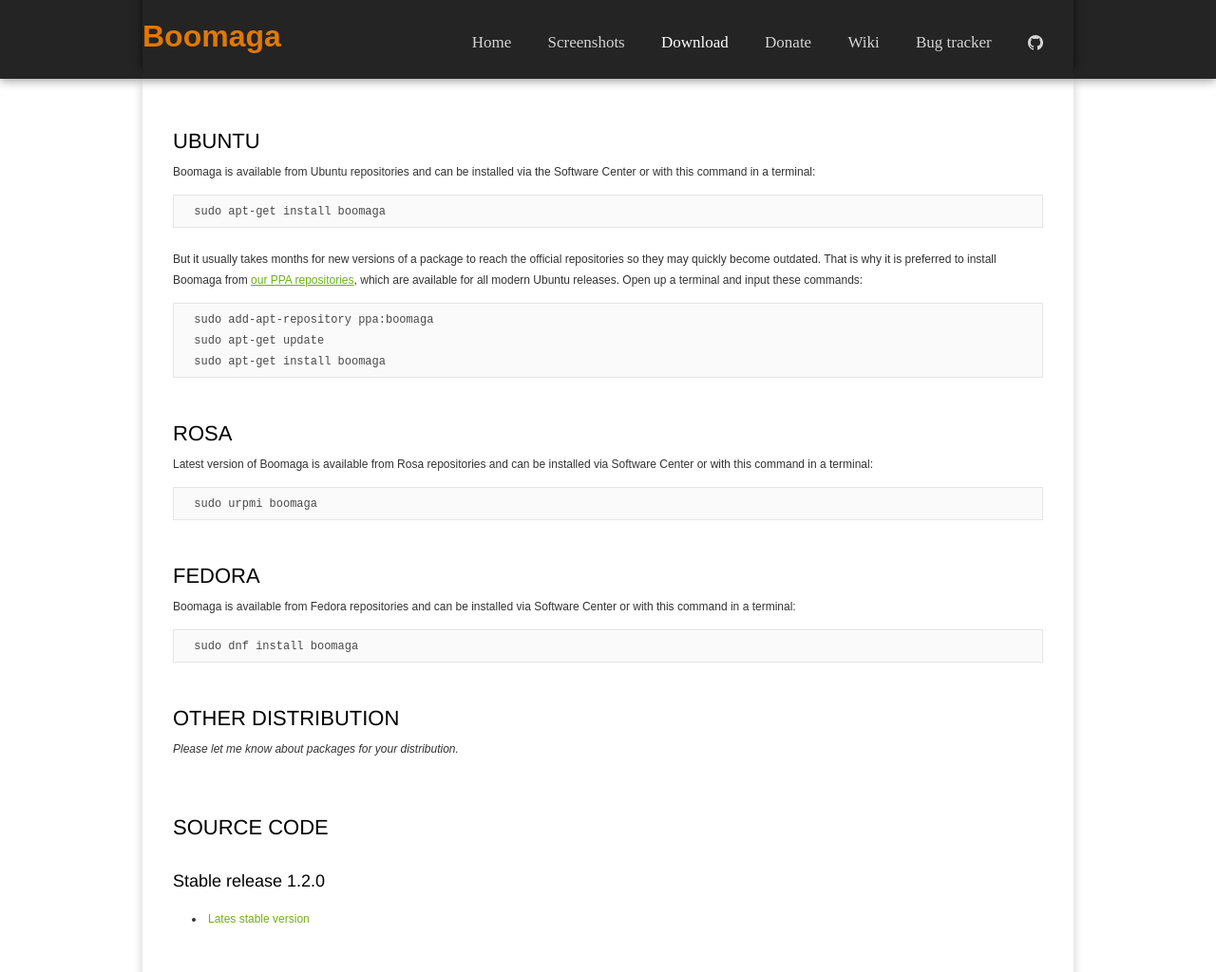
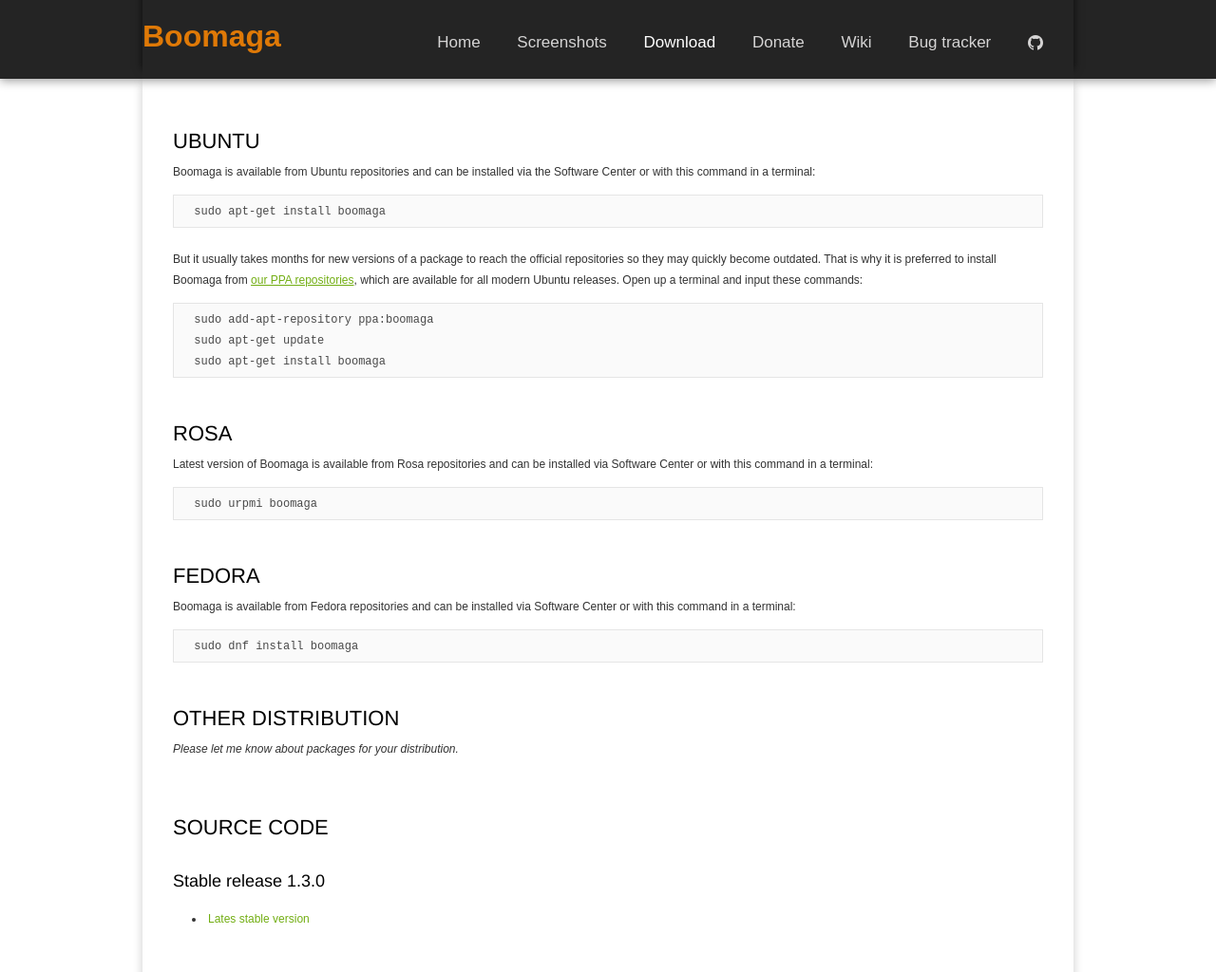
Before and after one commit to Boomaga/Boomaga.github.io, a Jekyll site: the page built from download/index.md, in a window 1280 px wide. Shown: the top 1024 px of the page at 95% size. Built offline with Jekyll 4.4.1, drawn with Linux system fonts in a browser that asks for light colours; some web fonts are replaced.

```diff
--- a/_config.yml
+++ b/_config.yml
@@ -11,7 +11,7 @@ redcarpet:
     - fenced_code_blocks
 program:
   release:
-    version: 1.2.0
+    version: 1.3.0
     link: https://github.com/boomaga/boomaga/archive
 
 menu_items:
--- a/css/style.css
+++ b/css/style.css
@@ -51,8 +51,8 @@ textarea { overflow: auto; }
 #logo a { height: 57px; display: block;  background: url(images/logo.png) no-repeat 0 0; text-indent: -4000px; }
 
 #navigation { float: right; padding-top: 13px; }
-#navigation ul, #navBtn { font-size: 17px; font-family: 'Coda', cursive; font-weight: 400;}
-#navigation ul { list-style: none; list-style-position: outside; font-size: 17px; font-family: 'Coda', cursive; font-weight: 400;  }
+#navigation ul, #navBtn { font-size: 17px; }
+#navigation ul { list-style: none; list-style-position: outside; font-size: 17px; }
 #navigation ul li { display: inline; padding-left: 34px; }
 #navigation ul li a { color: #d5d4d4; }
 #navigation ul li a:hover,
```
Also changed, not shown: releases/_posts/2018-04-25-Release_1.3.0.md (added, +11 -0 lines).
